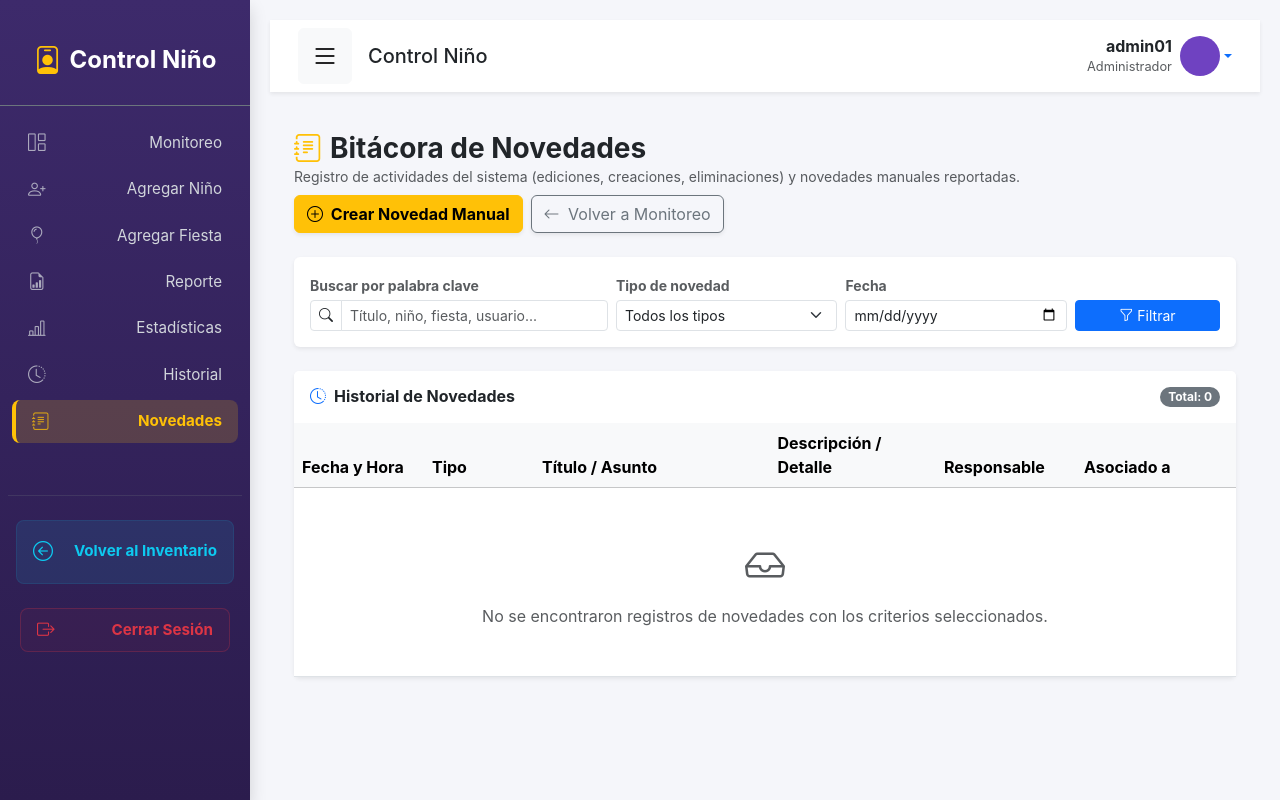
After one commit to aatay19/Inventario_python, a Django app: page /control-nino/novedades/ in a window 1280 px wide. The commit adds this page. Run offline with Django 5.2, Linux system fonts and the light colour scheme; a user stored in the database is signed in; data comes from the database, SQL or seed files in the repository; data that the repository does not hold is empty; some libraries are stand-ins or nearby versions.

Commit message:
añadida la opcion de 120 min, y de novedades

```diff
--- a/control_nino/templates/control_nino/layout/sidebar_control_nino.html
+++ b/control_nino/templates/control_nino/layout/sidebar_control_nino.html
@@ -49,6 +49,13 @@
             </a>
         </li>
 
+        <!-- Novedades -->
+        <li class="nav-item mb-1">
+            <a class="nav-link d-flex align-items-center px-3 py-2 {% if request.resolver_match.url_name == 'lista_novedades' or request.resolver_match.url_name == 'crear_novedad_manual' %}active-park{% endif %}" href="{% url 'control_nino:lista_novedades' %}">
+                <i class="bi bi-journal-text me-3 opacity-75"></i> Novedades
+            </a>
+        </li>
+
         <!-- Regresar al Inventario -->
         <li class="nav-item mt-5 pt-4 border-top border-secondary border-opacity-25">
             <a class="nav-link d-flex align-items-center mx-2 rounded-3 py-3 px-3 bg-info bg-opacity-10 text-info fw-bold border border-info border-opacity-10 hover-inventory" href="{% url 'index' %}">
--- /dev/null
+++ b/control_nino/templates/control_nino/novedades/lista.html
@@ -0,0 +1,168 @@
+{% extends 'control_nino/layout/base_control_nino.html' %}
+
+{% block content %}
+<div class="container-fluid py-3">
+    <!-- Encabezado -->
+    <div class="d-flex flex-wrap justify-content-between align-items-center gap-2 mb-4">
+        <div>
+            <h1 class="h3 mb-0 text-gray-800 fw-bold">
+                <i class="bi bi-journal-text me-2 text-warning"></i>Bitácora de Novedades
+            </h1>
+            <p class="text-muted small mb-0">
+                Registro de actividades del sistema (ediciones, creaciones, eliminaciones) y novedades manuales reportadas.
+            </p>
+        </div>
+        <div class="d-flex gap-2">
+            <a href="{% url 'control_nino:crear_novedad_manual' %}" class="btn btn-warning fw-bold shadow-sm">
+                <i class="bi bi-plus-circle me-1"></i> Crear Novedad Manual
+            </a>
+            <a href="{% url 'control_nino:lista_control_ninos' %}" class="btn btn-outline-secondary shadow-sm">
+                <i class="bi bi-arrow-left me-1"></i> Volver a Monitoreo
+            </a>
+        </div>
+    </div>
+
+    <!-- Filtros de búsqueda -->
+    <div class="card border-0 shadow-sm mb-4">
+        <div class="card-body p-3">
+            <form method="get" class="row g-2 align-items-end">
+                <div class="col-md-4">
+                    <label class="form-label small fw-bold text-muted mb-1">Buscar por palabra clave</label>
+                    <div class="input-group input-group-sm">
+                        <span class="input-group-text bg-white"><i class="bi bi-search"></i></span>
+                        <input type="text" name="q" class="form-control" placeholder="Título, niño, fiesta, usuario..." value="{{ q }}">
+                    </div>
+                </div>
+                <div class="col-md-3">
+                    <label class="form-label small fw-bold text-muted mb-1">Tipo de novedad</label>
+                    <select name="tipo" class="form-select form-select-sm">
+                        <option value="">Todos los tipos</option>
+                        <option value="SISTEMA" {% if tipo_filtro == 'SISTEMA' %}selected{% endif %}>Automático / Sistema</option>
+                        <option value="MANUAL" {% if tipo_filtro == 'MANUAL' %}selected{% endif %}>Nota Manual</option>
+                    </select>
+                </div>
+                <div class="col-md-3">
+                    <label class="form-label small fw-bold text-muted mb-1">Fecha</label>
+                    <input type="date" name="fecha" class="form-control form-control-sm" value="{{ fecha_str }}">
+                </div>
+                <div class="col-md-2 d-flex gap-1">
+                    <button type="submit" class="btn btn-primary btn-sm w-100">
+                        <i class="bi bi-funnel me-1"></i>Filtrar
+                    </button>
+                    {% if q or tipo_filtro or fecha_str %}
+                    <a href="{% url 'control_nino:lista_novedades' %}" class="btn btn-outline-secondary btn-sm" title="Limpiar filtros">
+                        <i class="bi bi-x-circle"></i>
+                    </a>
+                    {% endif %}
+                </div>
+            </form>
+        </div>
+    </div>
+
+    <!-- Listado de novedades -->
+    <div class="card border-0 shadow-sm">
+        <div class="card-header bg-white py-3 border-0 d-flex justify-content-between align-items-center">
+            <h6 class="mb-0 fw-bold text-dark">
+                <i class="bi bi-clock-history me-2 text-primary"></i>Historial de Novedades
+            </h6>
+            <span class="badge bg-secondary rounded-pill">Total: {{ page_obj.paginator.count }}</span>
+        </div>
+        <div class="card-body p-0">
+            <div class="table-responsive">
+                <table class="table table-hover align-middle mb-0">
+                    <thead class="table-light">
+                        <tr>
+                            <th style="width: 130px;">Fecha y Hora</th>
+                            <th style="width: 110px;">Tipo</th>
+                            <th style="width: 25%;">Título / Asunto</th>
+                            <th>Descripción / Detalle</th>
+                            <th style="width: 140px;">Responsable</th>
+                            <th style="width: 160px;">Asociado a</th>
+                        </tr>
+                    </thead>
+                    <tbody>
+                        {% for n in page_obj %}
+                        <tr>
+                            <td class="small text-muted fw-semibold">
+                                <i class="bi bi-calendar3 me-1"></i>{{ n.fecha_registro|date:"d/m/Y" }}<br>
+                                <i class="bi bi-clock me-1"></i>{{ n.fecha_registro|date:"H:i" }}
+                            </td>
+                            <td>
+                                {% if n.tipo == 'MANUAL' %}
+                                    <span class="badge bg-warning text-dark rounded-pill px-2 py-1">
+                                        <i class="bi bi-pencil-fill me-1 small"></i>Manual
+                                    </span>
+                                {% else %}
+                                    <span class="badge bg-info bg-opacity-25 text-info-emphasis rounded-pill px-2 py-1">
+                                        <i class="bi bi-gear-fill me-1 small"></i>Sistema
+                                    </span>
+                                {% endif %}
+                            </td>
+                            <td class="fw-bold text-dark">
+                                {{ n.titulo }}
+                            </td>
+                            <td class="small text-secondary" style="white-space: pre-line;">{{ n.descripcion }}</td>
+                            <td>
+                                {% if n.usuario %}
+                                    <span class="badge bg-light text-dark border">
+                                        <i class="bi bi-person-fill me-1 text-primary"></i>{{ n.usuario.get_full_name|default:n.usuario.username }}
+                                    </span>
+                                {% else %}
+                                    <span class="text-muted small">Sistema</span>
+                                {% endif %}
+                            </td>
+                            <td class="small">
+                                {% if n.fiesta %}
+                                    <a href="{% url 'control_nino:detalle_fiesta' n.fiesta.pk %}" class="badge bg-primary-subtle text-primary text-decoration-none d-inline-block text-truncate" style="max-width: 150px;" title="Ver fiesta">
+                                        <i class="bi bi-balloon-fill me-1"></i>{{ n.fiesta.nombre }}
+                                    </a>
+                                {% elif n.nino %}
+                                    <span class="badge bg-success-subtle text-success d-inline-block text-truncate" style="max-width: 150px;">
+                                        <i class="bi bi-person me-1"></i>{{ n.nino.nombre }}
+                                    </span>
+                                {% else %}
+                                    <span class="text-muted">—</span>
+                                {% endif %}
+                            </td>
+                        </tr>
+                        {% empty %}
+                        <tr>
+                            <td colspan="6" class="text-center py-5 text-muted">
+                                <i class="bi bi-inbox fs-1 d-block mb-2"></i>
+                                No se encontraron registros de novedades con los criterios seleccionados.
+                            </td>
+                        </tr>
+                        {% endfor %}
+                    </tbody>
+                </table>
+            </div>
+        </div>
+
+        {% if page_obj.has_other_pages %}
+        <div class="card-footer bg-white border-0 py-3">
+            <nav aria-label="Paginación de novedades">
+                <ul class="pagination pagination-sm justify-content-center mb-0">
+                    {% if page_obj.has_previous %}
+                    <li class="page-item">
+                        <a class="page-link" href="?page={{ page_obj.previous_page_number }}{% if q %}&q={{ q }}{% endif %}{% if tipo_filtro %}&tipo={{ tipo_filtro }}{% endif %}{% if fecha_str %}&fecha={{ fecha_str }}{% endif %}">
+                            Anterior
+                        </a>
+                    </li>
+                    {% endif %}
+                    <li class="page-item disabled">
+                        <span class="page-link">Página {{ page_obj.number }} de {{ page_obj.paginator.num_pages }}</span>
+                    </li>
+                    {% if page_obj.has_next %}
+                    <li class="page-item">
+                        <a class="page-link" href="?page={{ page_obj.next_page_number }}{% if q %}&q={{ q }}{% endif %}{% if tipo_filtro %}&tipo={{ tipo_filtro }}{% endif %}{% if fecha_str %}&fecha={{ fecha_str }}{% endif %}">
+                            Siguiente
+                        </a>
+                    </li>
+                    {% endif %}
+                </ul>
+            </nav>
+        </div>
+        {% endif %}
+    </div>
+</div>
+{% endblock %}
--- a/control_nino/urls.py
+++ b/control_nino/urls.py
@@ -25,4 +25,8 @@ urlpatterns = [
     path('fiesta/deshacer-salida/<int:pk>/', views.deshacer_salida_fiesta, name='deshacer_salida_fiesta'),
     path('fiesta/agregar-tiempo/<int:pk>/', views.agregar_tiempo_fiesta, name='agregar_tiempo_fiesta'),
     path('fiesta/eliminar/<int:pk>/', views.eliminar_fiesta, name='eliminar_fiesta'),
+
+    # Novedades
+    path('novedades/', views.lista_novedades, name='lista_novedades'),
+    path('novedades/nueva/', views.crear_novedad_manual, name='crear_novedad_manual'),
 ]
--- a/control_nino/views.py
+++ b/control_nino/views.py
@@ -12,8 +12,8 @@ from django.http import HttpResponse, JsonResponse
 from django.utils.http import url_has_allowed_host_and_scheme
 from fpdf import FPDF
 
-from .models import ControlNino, Fiesta, BrazaleteFiesta, TIEMPO_MAXIMO
-from .forms import ControlNinoForm, FiestaForm
+from .models import ControlNino, Fiesta, BrazaleteFiesta, Novedad, TIEMPO_MAXIMO
+from .forms import ControlNinoForm, FiestaForm, NovedadManualForm
 from .permissions import control_nino_required, control_nino_gestion_required
 
 
@@ -21,6 +21,21 @@ def _rango_dia(dia):
     """Devuelve el rango [inicio, fin) con zona horaria para un día dado."""
     inicio = timezone.make_aware(datetime.combine(dia, time.min))
     return inicio, inicio + timedelta(days=1)
+
+
+def registrar_novedad_sistema(titulo, descripcion, usuario=None, nino=None, fiesta=None):
+    """Registra automáticamente una novedad/log del sistema."""
+    try:
+        Novedad.objects.create(
+            tipo='SISTEMA',
+            titulo=titulo,
+            descripcion=descripcion,
+            usuario=usuario,
+            nino=nino,
+            fiesta=fiesta,
+        )
+    except Exception:
+        pass
 
 
 def _finalizar_vencidos():
@@ -112,6 +127,12 @@ def crear_control_nino(request):
         form = ControlNinoForm(request.POST)
         if form.is_valid():
             nino = form.save()
+            registrar_novedad_sistema(
+                titulo=f"Niño registrado: {nino.nombre}",
+                descripcion=f"Se ingresó al niño '{nino.nombre}' con un tiempo de {nino.tiempo} minutos. Descripción: {nino.descripcion or 'Ninguna'}.",
+                usuario=request.user,
+                nino=nino
+            )
             if request.POST.get('agregar_otro'):
                 messages.success(request, f"Niño '{nino.nombre}' registrado con {nino.tiempo} minutos. Puedes agregar otro.")
                 return redirect('control_nino:crear_control_nino')
@@ -127,7 +148,13 @@ def crear_control_nino(request):
 def eliminar_control_nino(request, pk):
     nino = get_object_or_404(ControlNino, pk=pk)
     if request.method == 'POST':
+        nombre_nino = nino.nombre
         nino.delete()
+        registrar_novedad_sistema(
+            titulo=f"Niño eliminado: {nombre_nino}",
+            descripcion=f"Se eliminó el registro del niño '{nombre_nino}' del sistema.",
+            usuario=request.user
+        )
         messages.success(request, "Registro de niño eliminado.")
         return redirect('control_nino:lista_control_ninos')
     return render(request, 'control_nino/eliminar.html', {'nino': nino})
@@ -544,6 +571,12 @@ def crear_fiesta(request):
                         )
                         for i in range(cantidad)
                     ])
+                    registrar_novedad_sistema(
+                        titulo=f"Fiesta registrada: {fiesta.nombre}",
+                        descripcion=f"Se creó la fiesta '{fiesta.nombre}' con tiempo general de {fiesta.tiempo} min y {cantidad} brazaletes.",
+                        usuario=request.user,
+                        fiesta=fiesta
+                    )
                 messages.success(request, f"Fiesta '{fiesta.nombre}' creada con {cantidad} brazaletes.")
                 if request.user.is_superuser or getattr(getattr(request.user, 'perfilusuario', None), 'rol', None) != 'control_nino':
                     return redirect('control_nino:detalle_fiesta', pk=fiesta.pk)
@@ -578,6 +611,12 @@ def editar_fiesta(request, pk):
     brazaletes_existentes = list(fiesta.brazaletes.all().order_by('numero'))
 
     if request.method == 'POST':
+        # Guardar valores previos para detallar cambios en la novedad
+        prev_nombre = fiesta.nombre
+        prev_tiempo = fiesta.tiempo
+        prev_cantidad = len(brazaletes_existentes)
+        prev_brazaletes = {b.numero: (b.nombre or '', b.descripcion or '') for b in brazaletes_existentes}
+
         form = FiestaForm(request.POST, instance=fiesta)
         nombres = request.POST.getlist('brazalete_nombre')
         descripciones = request.POST.getlist('brazalete_descripcion')
@@ -612,6 +651,40 @@ def editar_fiesta(request, pk):
                     if len(brazaletes_existentes) > cantidad:
                         sobrantes_ids = [b.pk for b in brazaletes_existentes[cantidad:]]
                         BrazaleteFiesta.objects.filter(pk__in=sobrantes_ids).delete()
+
+                    # Construir reporte detallado de cambios para la novedad
+                    cambios = []
+                    if prev_nombre != fiesta.nombre:
+                        cambios.append(f"Nombre: '{prev_nombre}' ➜ '{fiesta.nombre}'")
+                    if prev_tiempo != fiesta.tiempo:
+                        cambios.append(f"Tiempo: {prev_tiempo} min ➜ {fiesta.tiempo} min")
+                    if prev_cantidad != cantidad:
+                        cambios.append(f"Cantidad de brazaletes: {prev_cantidad} ➜ {cantidad}")
+
+                    braz_cambiados = []
+                    for i in range(cantidad):
+                        num = i + 1
+                        n_act = (nombres[i].strip() if i < len(nombres) and nombres[i].strip() else '')
+                        d_act = (descripciones[i].strip() if i < len(descripciones) and descripciones[i].strip() else '')
+                        n_ant, d_ant = prev_brazaletes.get(num, ('', ''))
+                        if num not in prev_brazaletes:
+                            braz_cambiados.append(f"Brazalete #{num} añadido ('{n_act or 'Sin nombre'}')")
+                        elif n_act != n_ant or d_act != d_ant:
+                            braz_cambiados.append(f"Brazalete #{num}: '{n_ant}' ➜ '{n_act}'" + (f" (desc: '{d_ant}' ➜ '{d_act}')" if d_act != d_ant else ""))
+
+                    if prev_cantidad > cantidad:
+                        braz_cambiados.append(f"Se eliminaron {prev_cantidad - cantidad} brazaletes sobrantes")
+
+                    if braz_cambiados:
+                        cambios.append("Brazaletes: " + "; ".join(braz_cambiados))
+
+                    desc_novedad = " | ".join(cambios) if cambios else "Se guardó la fiesta sin cambios en sus campos principales."
+                    registrar_novedad_sistema(
+                        titulo=f"Fiesta editada: {fiesta.nombre}",
+                        descripcion=desc_novedad,
+                        usuario=request.user,
+                        fiesta=fiesta
+                    )
 
                 messages.success(request, f"Fiesta '{fiesta.nombre}' actualizada exitosamente.")
                 return redirect('control_nino:lista_control_ninos')
@@ -731,8 +804,15 @@ def agregar_tiempo_fiesta(request, pk):
             return JsonResponse({'ok': False, 'error': error, 'tiempo': fiesta.tiempo}, status=400)
         messages.error(request, error)
     else:
+        tiempo_ant = fiesta.tiempo
         fiesta.tiempo += minutos
         fiesta.save(update_fields=['tiempo'])
+        registrar_novedad_sistema(
+            titulo=f"Tiempo añadido a fiesta: {fiesta.nombre}",
+            descripcion=f"Se agregaron +{minutos} min a la fiesta '{fiesta.nombre}'. Tiempo anterior: {tiempo_ant} min ➜ Nuevo tiempo: {fiesta.tiempo} min.",
+            usuario=request.user,
+            fiesta=fiesta
+        )
         if not es_ajax:
             messages.success(request, f"Se agregaron {minutos} minutos a la fiesta '{fiesta.nombre}'.")
 
@@ -750,7 +830,84 @@ def agregar_tiempo_fiesta(request, pk):
 def eliminar_fiesta(request, pk):
     fiesta = get_object_or_404(Fiesta, pk=pk)
     if request.method == 'POST':
+        nombre_fiesta = fiesta.nombre
         fiesta.delete()
+        registrar_novedad_sistema(
+            titulo=f"Fiesta eliminada: {nombre_fiesta}",
+            descripcion=f"Se eliminó la fiesta '{nombre_fiesta}' y sus brazaletes asociados del sistema.",
+            usuario=request.user
+        )
         messages.success(request, "Fiesta eliminada.")
         return redirect('control_nino:lista_control_ninos')
     return render(request, 'control_nino/fiesta_eliminar.html', {'fiesta': fiesta})
+
+
+@login_required
+@control_nino_required
+def lista_novedades(request):
+    """Listado de novedades/bitácora del área de control de niños y fiestas."""
+    tipo_filtro = request.GET.get('tipo', '').strip()
+    q = request.GET.get('q', '').strip()
+    fecha_str = request.GET.get('fecha', '').strip()
+
+    novedades_qs = Novedad.objects.select_related('usuario', 'nino', 'fiesta').all()
+
+    if tipo_filtro in ('SISTEMA', 'MANUAL'):
+        novedades_qs = novedades_qs.filter(tipo=tipo_filtro)
+
+    if q:
+        from django.db.models import Q
+        novedades_qs = novedades_qs.filter(
+            Q(titulo__icontains=q) |
+            Q(descripcion__icontains=q) |
+            Q(nino__nombre__icontains=q) |
+            Q(fiesta__nombre__icontains=q) |
+            Q(usuario__username__icontains=q)
+        )
+
+    if fecha_str:
+        try:
+            fecha_filtro = datetime.strptime(fecha_str, '%Y-%m-%d').date()
+            ini_f, fin_f = _rango_dia(fecha_filtro)
+            novedades_qs = novedades_qs.filter(fecha_registro__gte=ini_f, fecha_registro__lt=fin_f)
+        except ValueError:
+            pass
+
+    paginator = Paginator(novedades_qs, 20)
+    page_number = request.GET.get('page')
+    page_obj = paginator.get_page(page_number)
+
+    return render(request, 'control_nino/novedades/lista.html', {
+        'page_obj': page_obj,
+        'tipo_filtro': tipo_filtro,
+        'q': q,
+        'fecha_str': fecha_str,
+    })
+
+
+@login_required
+@control_nino_required
+def crear_novedad_manual(request):
+    """Creación manual de una novedad."""
+    if request.method == 'POST':
+        form = NovedadManualForm(request.POST)
+        if form.is_valid():
+            novedad = form.save(commit=False)
+            novedad.tipo = 'MANUAL'
+            novedad.usuario = request.user
+            novedad.save()
+            messages.success(request, "Novedad registrada exitosamente.")
+            return redirect('control_nino:lista_novedades')
+    else:
+        # Pre-seleccionar si vienen parámetros GET opcionales
+        initial = {}
+        if request.GET.get('nino_id'):
+            initial['nino'] = request.GET.get('nino_id')
+        if request.GET.get('fiesta_id'):
+            initial['fiesta'] = request.GET.get('fiesta_id')
+        form = NovedadManualForm(initial=initial)
+
+    return render(request, 'control_nino/novedades/form.html', {
+        'form': form,
+        'titulo': 'Crear Novedad Manual',
+    })
```
Also changed, not shown: control_nino/admin.py (+8 -1 lines), control_nino/forms.py (+19 -1 lines), control_nino/models.py (+33 -3 lines), control_nino/templates/control_nino/novedades/form.html (added, +75 -0 lines), control_nino/migrations/0010_fiesta_tiempo_120_max_210.py (added), control_nino/migrations/0011_create_novedad_model.py (added).
